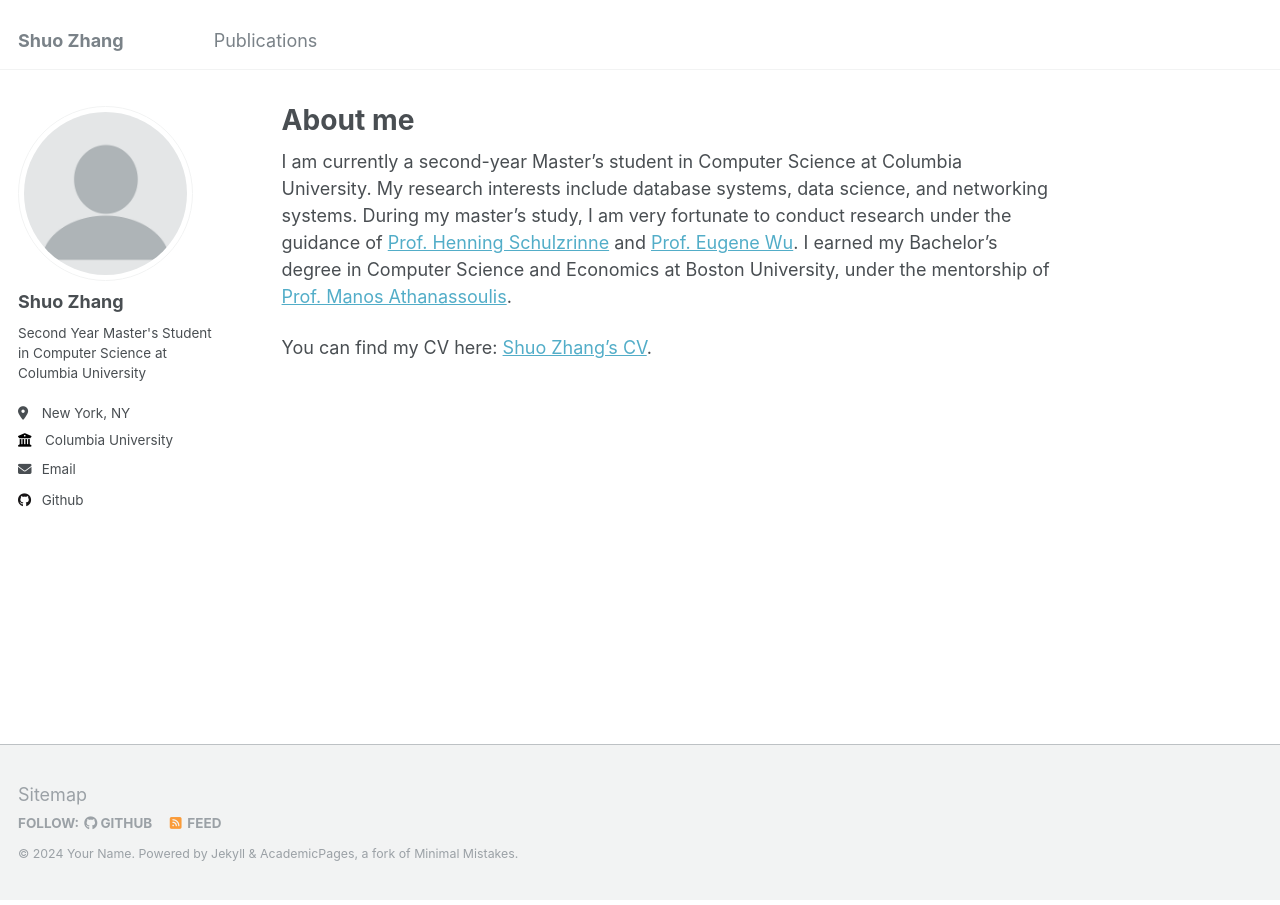
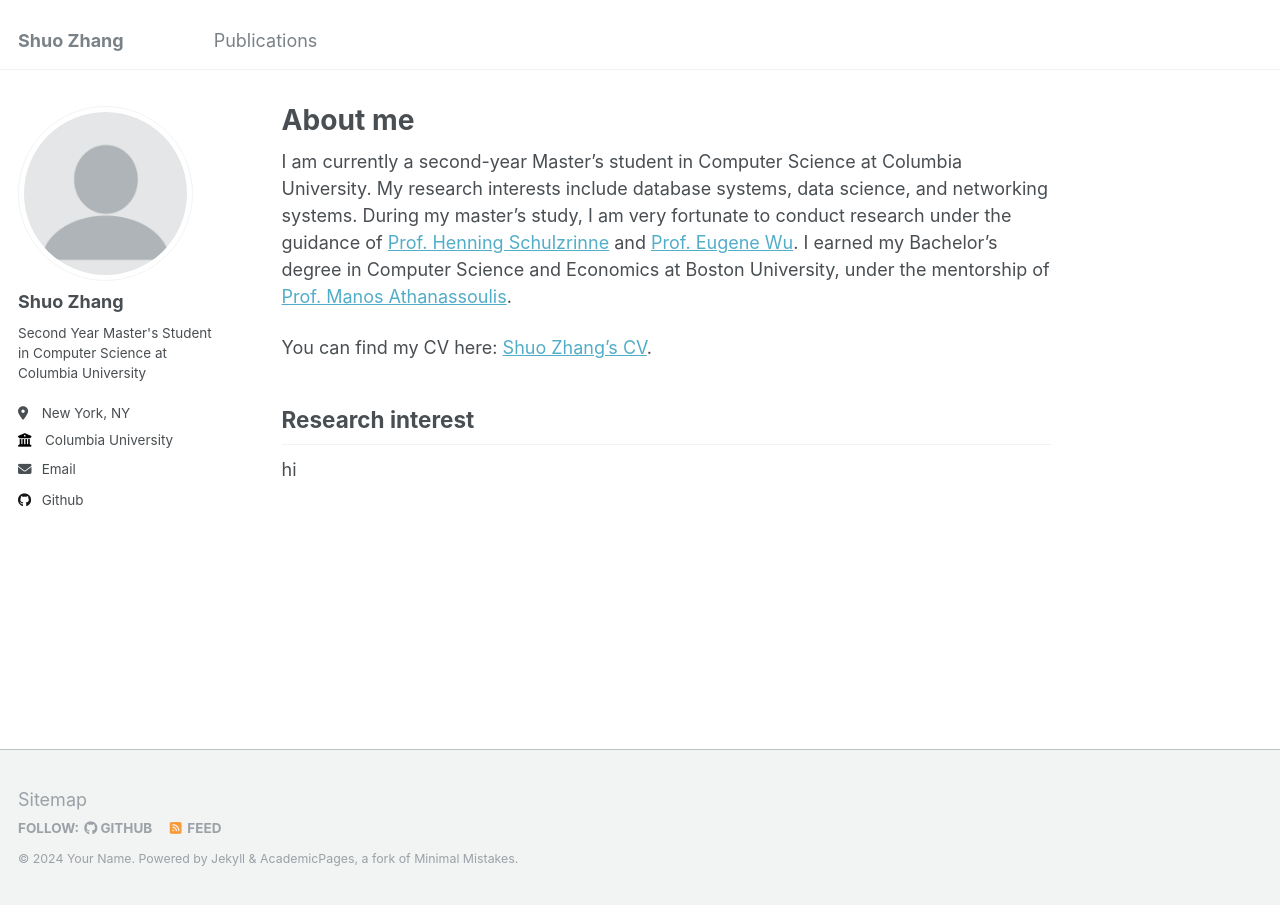
Before and after one commit to Inverse0/Inverse0.github.io, a Jekyll site: the page built from _pages/about.md, in a window 1280 px wide. Built offline with Jekyll 4.4.1, drawn with Linux system fonts in a browser that asks for light colours.

Commit message:
Update about.md

```diff
--- a/_pages/about.md
+++ b/_pages/about.md
@@ -10,3 +10,7 @@ redirect_from:
 I am currently a second-year Master's student in Computer Science at Columbia University. My research interests include database systems, data science, and networking systems. During my master's study, I am very fortunate to conduct research under the guidance of [Prof. Henning Schulzrinne](https://www.cs.columbia.edu/~hgs/) and [Prof. Eugene Wu](http://www.eugenewu.net/). I earned my Bachelor's degree in Computer Science and Economics at Boston University, under the mentorship of [Prof. Manos Athanassoulis](https://cs-people.bu.edu/mathan/).
 
 You can find my CV here: [Shuo Zhang's CV](../assets/Shuo_Zhang_CV.pdf).
+
+Research interest
+------
+hi
```
